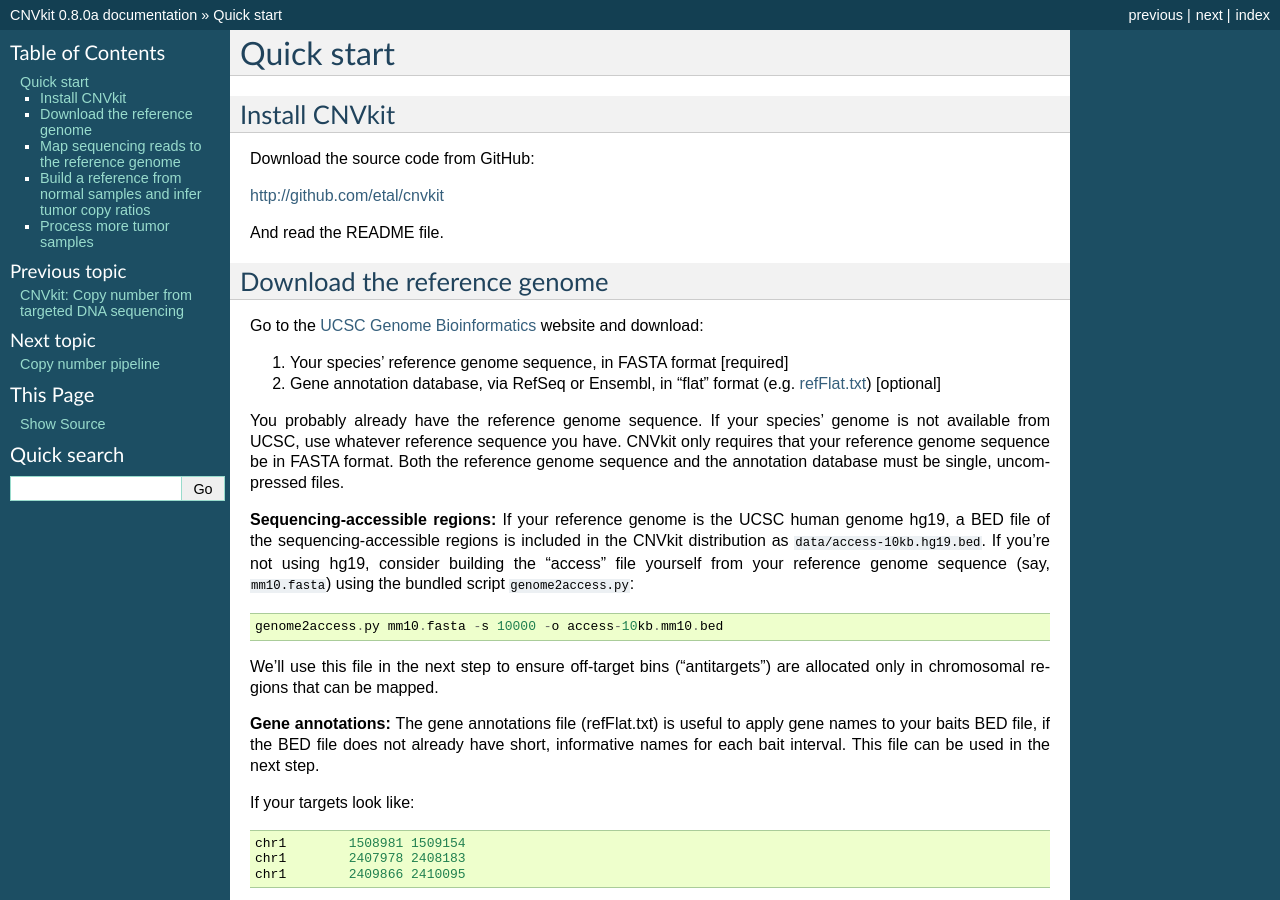
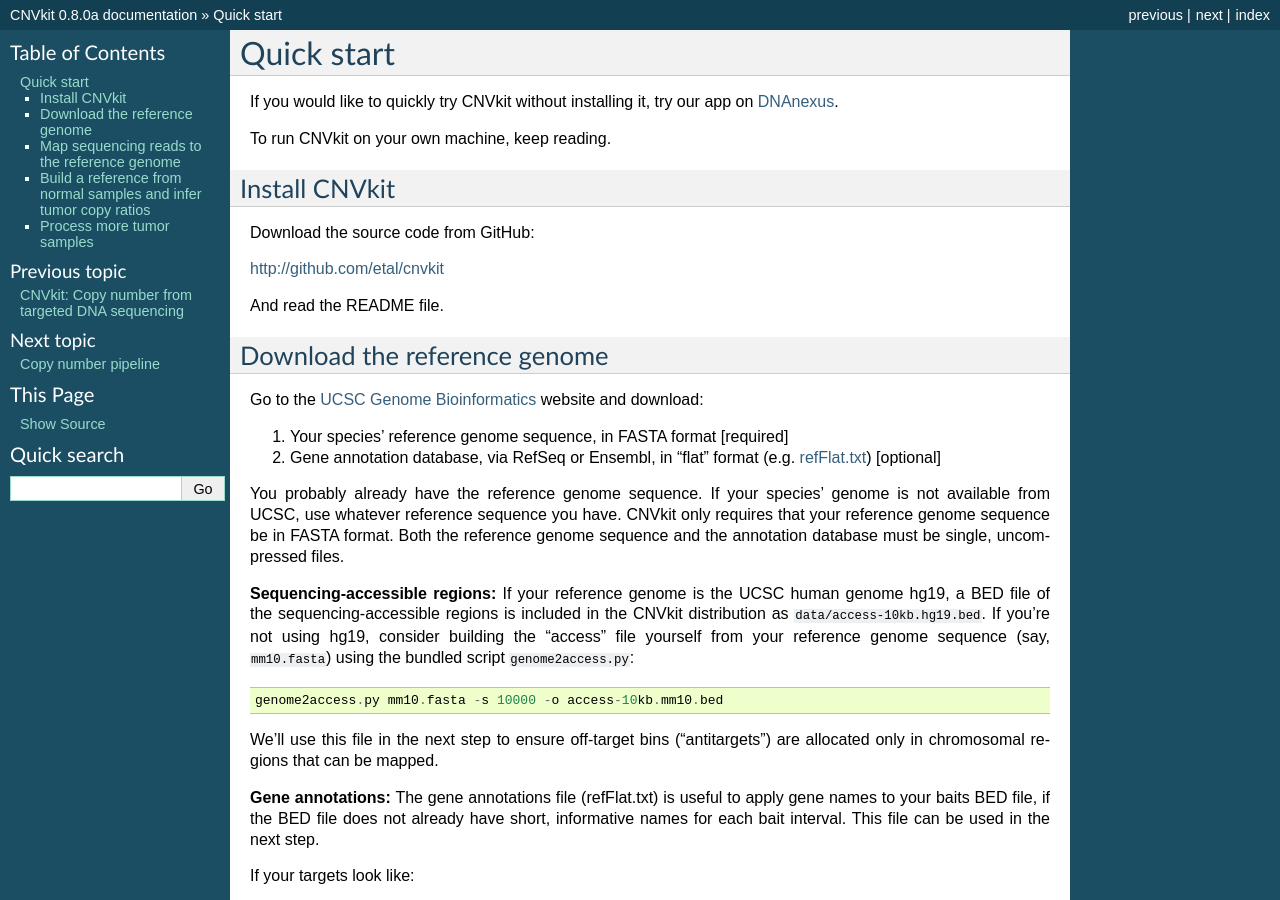
Before and after one commit to etal/cnvkit, a Sphinx documentation site: the page built from doc/quickstart.rst, in a window 1280 px wide and 900 px high. Built offline with Sphinx 7.4.7, drawn with Linux system fonts in a browser that asks for light colours.

Commit message:
doc: Mention the DNAnexus app at the top of the "Quick start" page.

```diff
--- a/doc/quickstart.rst
+++ b/doc/quickstart.rst
@@ -1,5 +1,11 @@
 Quick start
 ===========
+
+If you would like to quickly try CNVkit without installing it, try our app on
+`DNAnexus <https://platform.dnanexus.com/app/cnvkit_batch>`_.
+
+To run CNVkit on your own machine, keep reading.
+
 
 Install CNVkit
 --------------
```
